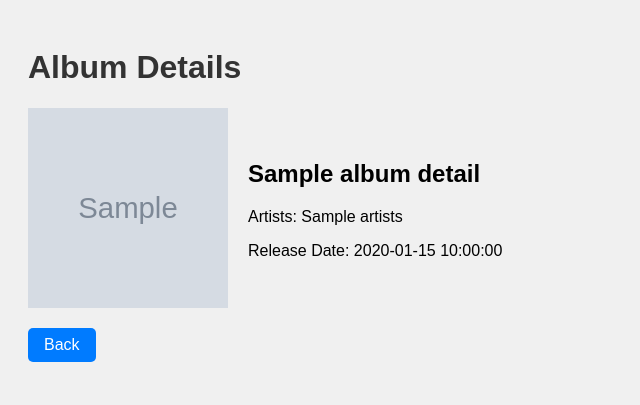
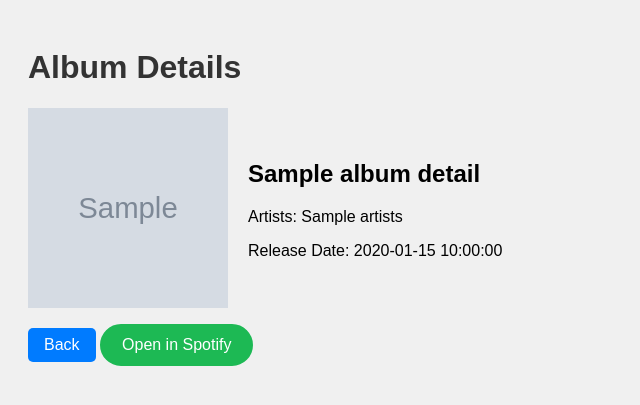
Before and after one commit to MooseFaceKilla/song-player-test, a Flask app: template templates/album_details.html in a window 1280 px wide. Shown: the top 405 px of the page, without its empty margins (0-640 px from the left). Run offline with Flask 3, Linux system fonts and the light colour scheme; the template is opened without the code that fills it: most values are stand-ins (such as "Sample title", 1, 10 or a date in 2020); grey boxes marked "Sample" are stand-in pictures.

Commit message:
Update album_details.html

```diff
--- a/templates/album_details.html
+++ b/templates/album_details.html
@@ -47,6 +47,22 @@
         .go-back-button:hover {
             background-color: #0056b3;
         }
+
+        .spotify-link {
+            display: inline-block;
+            padding: 10px 20px;
+            background-color: #1db954; /* Spotify green color */
+            color: #fff;
+            text-decoration: none;
+            border-radius: 30px;
+            border: 2px solid #1db954; /* Match background color */
+            transition: background-color 0.3s ease, color 0.3s ease;
+        }
+
+        .spotify-link:hover {
+            background-color: #fff;
+            color: #1db954;
+        }
     </style>
 </head>
 
@@ -58,9 +74,11 @@
         <h2>{{ album_details['name'] }}</h2>
         <p>Artists: {{ album_details['artists'] }}</p>
         <p>Release Date: {{ album_details['release_date'] }}</p>
+
     </div>
 </div>
 <a href="javascript:history.back()" class="go-back-button">Back</a>
+<a href="https://open.spotify.com/album/{{ album_details['id'] }}" target="_blank" class="spotify-link">Open in Spotify</a>
 </body>
 
 </html>
```
